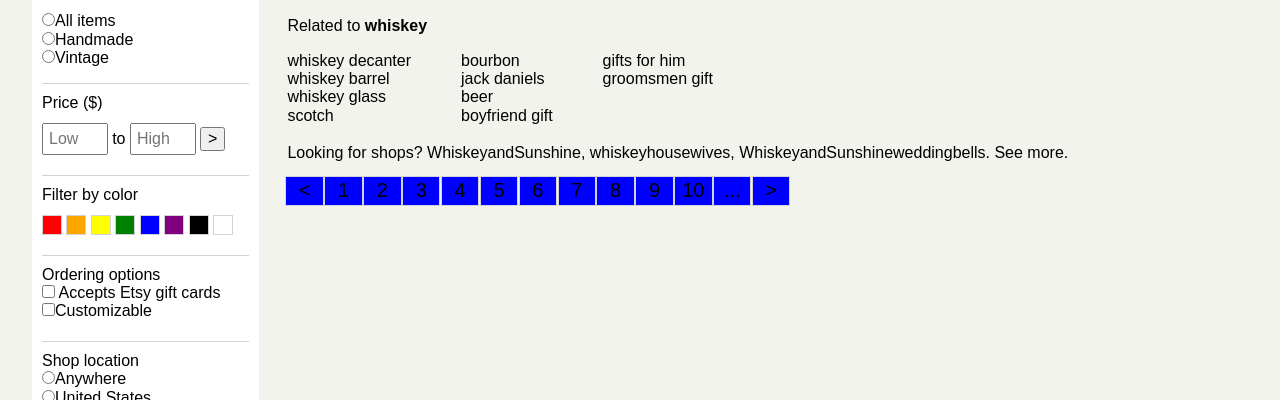
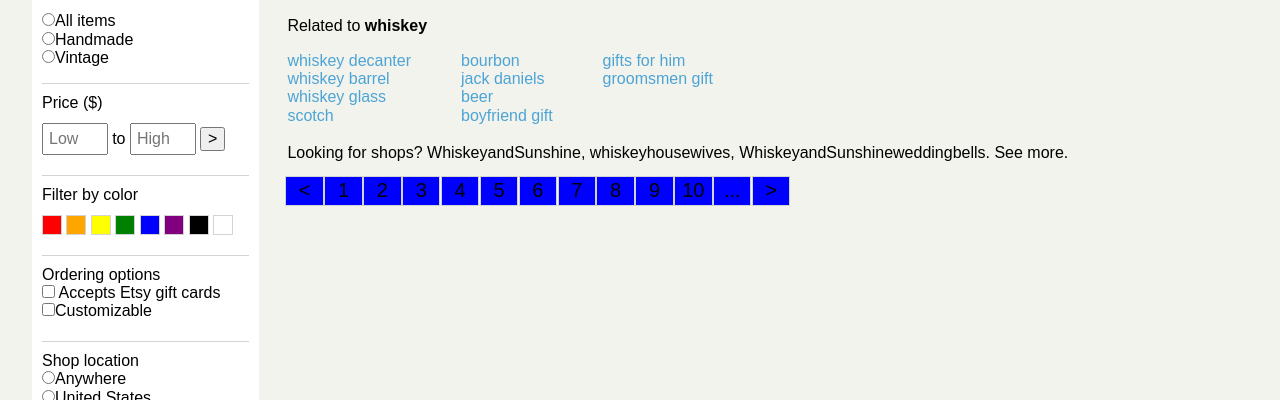
Before and after one commit to noemiostorga/Etsy, a plain HTML site: page index.html in a window 1280 px wide. Shown: the part 700-1100 px from the top of the page. Drawn offline with nearby package versions, Linux system fonts and the light colour scheme.

Commit message:
related div has underline when hover

```diff
--- a/css/main.css
+++ b/css/main.css
@@ -647,9 +647,16 @@ Caption
 .relatedDiv{
 	display: inline-flex;
 	float:left;
-
 }
 
+.relatedDiv ul li a{
+	color: rgb(76,164,213);
+	text-decoration: none;
+}
+
+.relatedDiv ul li a:hover{
+	text-decoration: underline;
+}
 
 .relatedList ul{
 	display: inline;
--- a/index.html
+++ b/index.html
@@ -210,26 +210,26 @@
 					<div class="relatedList">
 						<div class="relatedDiv">
 							<ul>
-								<li>whiskey decanter</li>
-								<li>whiskey barrel</li>
-								<li>whiskey glass</li>
-								<li>scotch</li>
+								<li><a href="#">whiskey decanter</a></li>
+								<li><a href="#">whiskey barrel</a></li>
+								<li><a href="#">whiskey glass</a></li>
+								<li><a href="#">scotch</a></li>
 							</ul>
 						</div>
 
 						<div class="relatedDiv">
 							<ul>
-								<li>bourbon</li>
-								<li>jack daniels</li>
-								<li>beer</li>
-								<li>boyfriend gift</li>
+								<li><a href="#">bourbon</a></li>
+								<li><a href="#">jack daniels</a></li>
+								<li><a href="#">beer</a></li>
+								<li><a href="#">boyfriend gift</a></li>
 							</ul>
 						</div>
 
 						<div class="relatedDiv">
 							<ul>
-								<li>gifts for him</li>
-								<li>groomsmen gift</li>
+								<li><a href="#">gifts for him</a></li>
+								<li><a href="#">groomsmen gift</a></li>
 							</ul>
 						</div>
 
```
